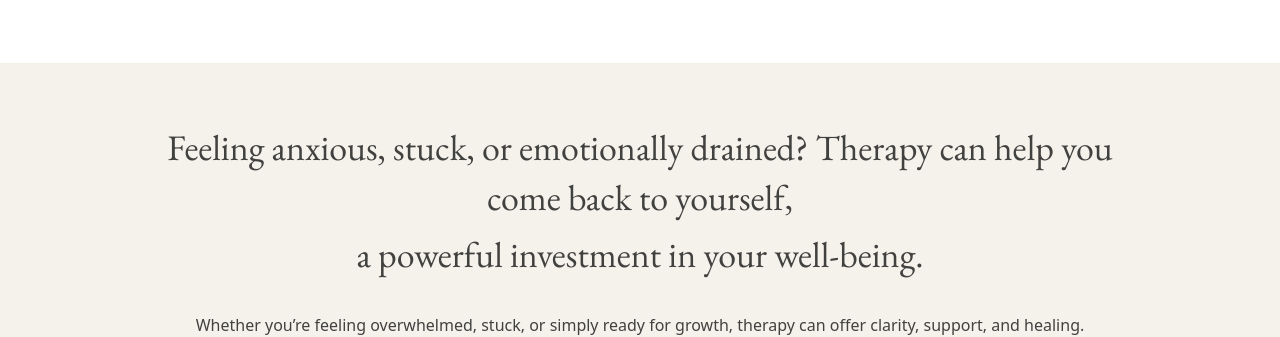
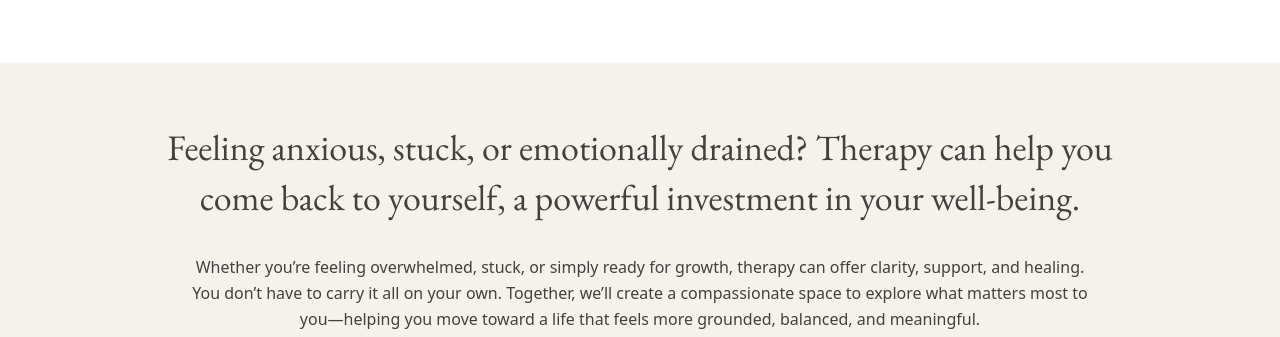
Before and after one commit to yuvikaKathaith/grow-my-therapy-assignment, a Next.js app: page / in a window 1280 px wide. Shown: the part 2300-2637 px from the top of the page. Built offline with nearby package versions, Linux system fonts and the light colour scheme.

Commit message:
Update Services.jsx

```diff
--- a/src/app/Components/Services.jsx
+++ b/src/app/Components/Services.jsx
@@ -22,11 +22,7 @@ export default function Services() {
         viewport={{ once: true }}
       >
         Feeling anxious, stuck, or emotionally drained? Therapy can help you
-        come back to yourself,
-        <br />
-        <span className="block mt-2">
-          a powerful investment in your well-being.
-        </span>
+        come back to yourself, a powerful investment in your well-being.
       </motion.h2>
 
       {/* paragraph */}
```
